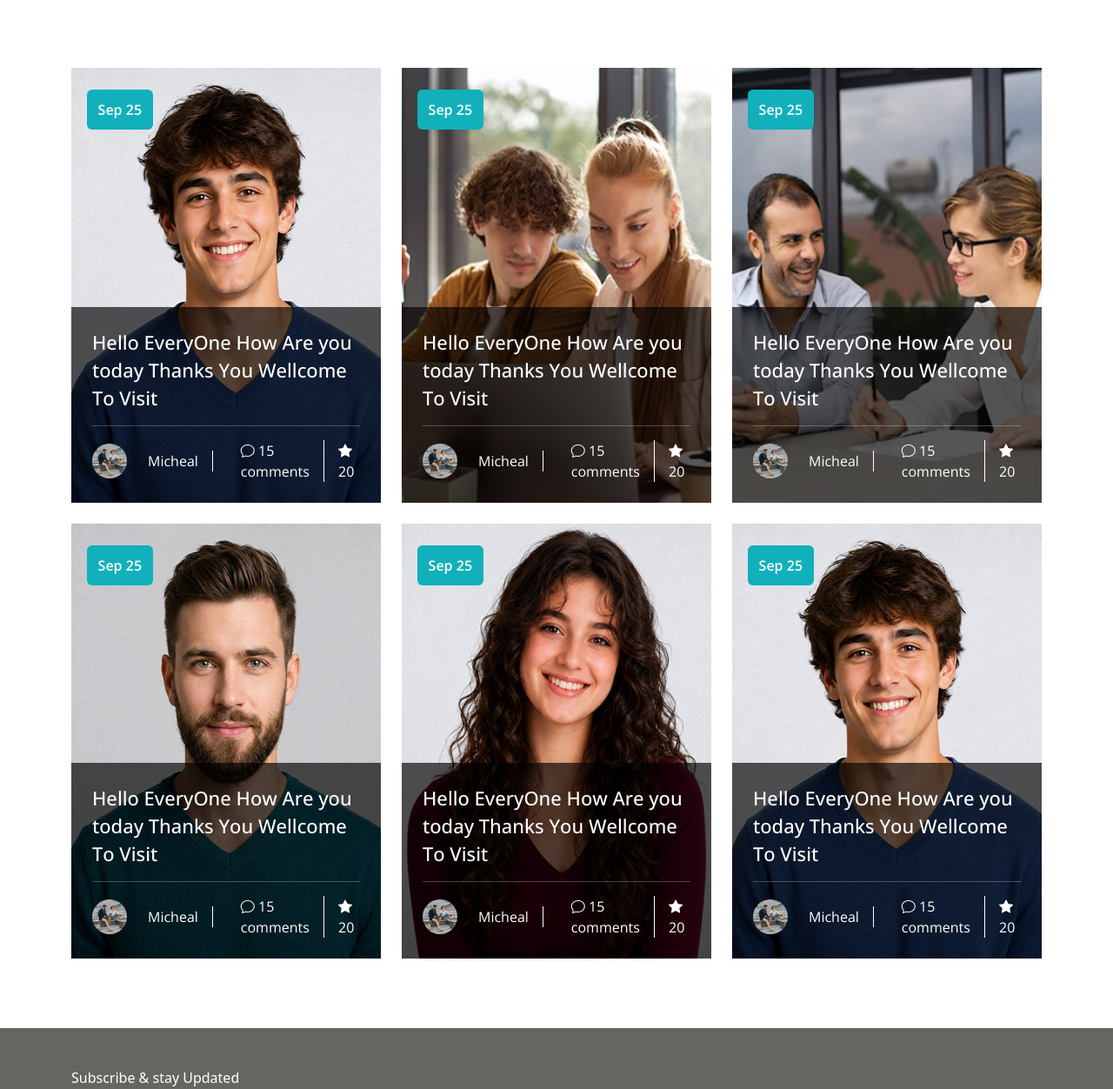
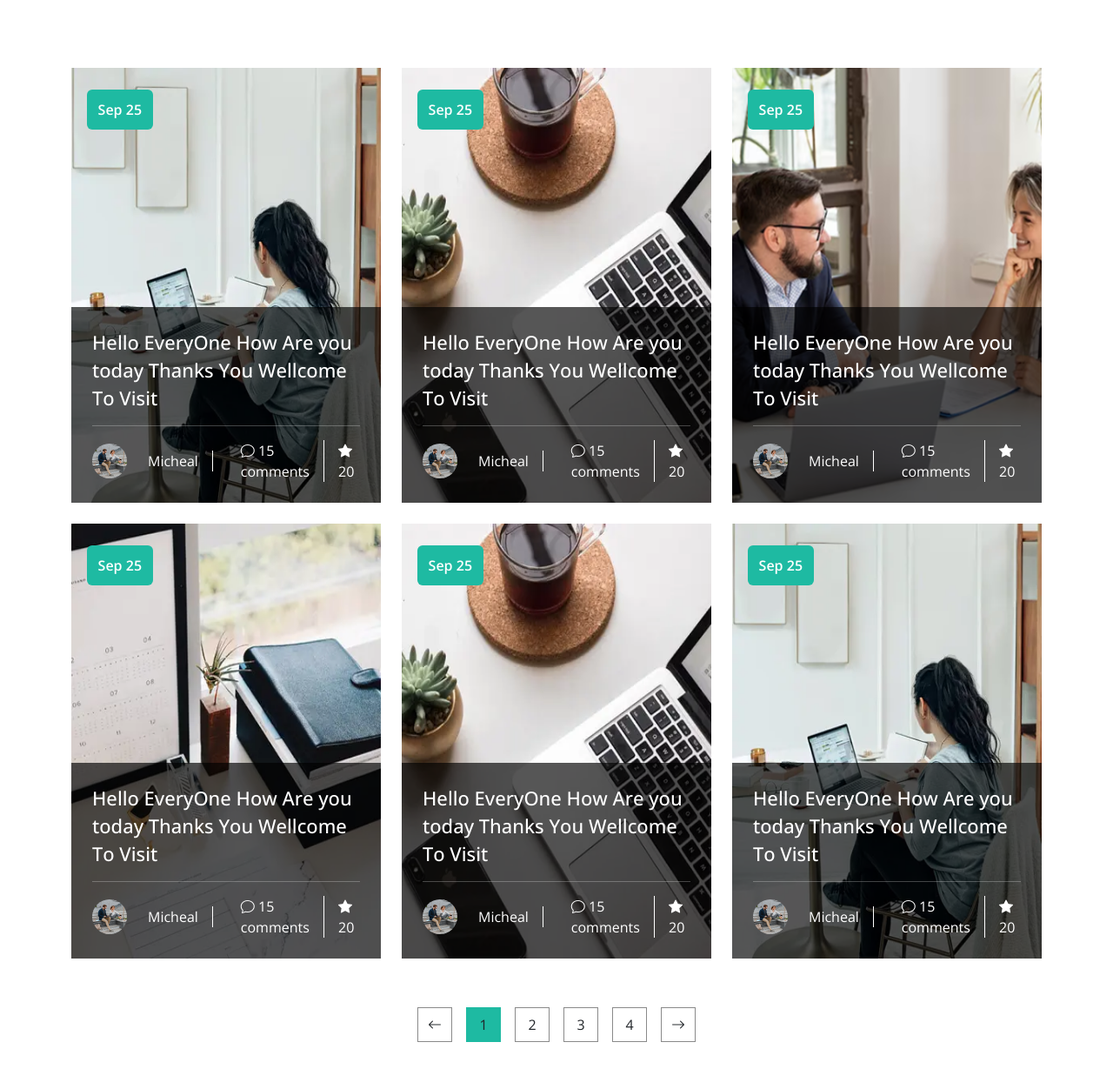
Before and after one commit to hasan-myoffice2/Exbico-Bootstrap, a website: page blogArchive.html in a window 1280 px wide. Shown: the part 434-1686 px from the top of the page at 87% size. Drawn offline with nearby package versions, Linux system fonts and the light colour scheme.

Commit message:
Blog Archive Page Updated

```diff
--- a/blogArchive.html
+++ b/blogArchive.html
@@ -124,7 +124,7 @@
             <div class="row row-gap-4">
                 <div class="col-lg-4">
                     <div class="archive-card">
-                        <img src="./image/blog1.png" alt="blog-image">
+                        <img src="./image/blogsOne.png" alt="blog-image">
                         <div class="baged">Sep 25</div>
                         <div class="archive-title">
                             <h2>Hello EveryOne How Are you today Thanks You Wellcome To Visit</h2>
@@ -142,7 +142,7 @@
                 </div>
                 <div class="col-lg-4">
                     <div class="archive-card">
-                        <img src="./image/blog2.png" alt="blog-image">
+                        <img src="./image/blogsTwo.png" alt="blog-image">
                         <div class="baged">Sep 25</div>
                         <div class="archive-title">
                             <h2>Hello EveryOne How Are you today Thanks You Wellcome To Visit</h2>
@@ -160,7 +160,7 @@
                 </div>
                 <div class="col-lg-4">
                     <div class="archive-card">
-                        <img src="./image/blog3.png" alt="blog-image">
+                        <img src="./image/blogsTheree.png" alt="blog-image">
                         <div class="baged">Sep 25</div>
                         <div class="archive-title">
                             <h2>Hello EveryOne How Are you today Thanks You Wellcome To Visit</h2>
@@ -178,7 +178,7 @@
                 </div>
                 <div class="col-lg-4">
                     <div class="archive-card">
-                        <img src="./image/team-membar2 - Copy.png" alt="blog-image">
+                        <img src="./image/blogsFore.png" alt="blog-image">
                         <div class="baged">Sep 25</div>
                         <div class="archive-title">
                             <h2>Hello EveryOne How Are you today Thanks You Wellcome To Visit</h2>
@@ -196,7 +196,7 @@
                 </div>
                 <div class="col-lg-4">
                     <div class="archive-card">
-                        <img src="./image/team-membar3 - Copy.png" alt="blog-image">
+                        <img src="./image/blogsTwo.png" alt="blog-image">
                         <div class="baged">Sep 25</div>
                         <div class="archive-title">
                             <h2>Hello EveryOne How Are you today Thanks You Wellcome To Visit</h2>
@@ -214,7 +214,7 @@
                 </div>
                 <div class="col-lg-4">
                     <div class="archive-card">
-                        <img src="./image/blog1.png" alt="blog-image">
+                        <img src="./image/blogsOne.png" alt="blog-image">
                         <div class="baged">Sep 25</div>
                         <div class="archive-title">
                             <h2>Hello EveryOne How Are you today Thanks You Wellcome To Visit</h2>
@@ -229,6 +229,14 @@
                             </div>
                         </div>
                     </div>
+                </div>
+                <div class="pagination d-flex justify-content-center">
+                    <span><i class="bi bi-arrow-left"></i></span>
+                    <span class="active">1</span>
+                    <span>2</span>
+                    <span>3</span>
+                    <span>4</span>
+                    <span><i class="bi bi-arrow-right"></i></span>
                 </div>
             </div>
         </div>
--- a/scss/style.scss
+++ b/scss/style.scss
@@ -1869,22 +1869,29 @@ nav {
   padding: 5rem 0;
   .archive-card {
     position: relative;
+    overflow: hidden;
     height: 500px;
     img {
       width: 100%;
       height: 100%;
+      transition: all 0.4s ease;
     }
     .baged {
       position: absolute;
       top: 5%;
       left: 5%;
-      background-color: rgb(17, 176, 187);
+      background-color: var(--priColor);
       padding: 0.7rem 0.8rem;
       border-radius: 6px;
       font-weight: 600;
       color: #fff;
     }
   }
+
+  .archive-card:hover img {
+    transform: scale(1.1);
+  }
+
   .archive-title {
     padding: 1.5rem;
     background-color: #000000a8;
@@ -1903,6 +1910,27 @@ nav {
       width: 40px;
       height: 40px;
       border-radius: 50%;
+    }
+  }
+  .pagination {
+    padding: 2rem 0;
+    gap: 1rem;
+    span {
+      width: 40px;
+      height: 40px;
+      display: flex;
+      border: 1px solid #8a8a8a;
+      align-items: center;
+      justify-content: center;
+      transition: all 0.4s ease;
+    }
+    .active {
+      background-color: var(--priColor);
+      border: none;
+    }
+    span:hover {
+      background-color: var(--priColor);
+      color: #fff;
     }
   }
 }
```
Also changed, not shown: css/style.css, 1 other file.
